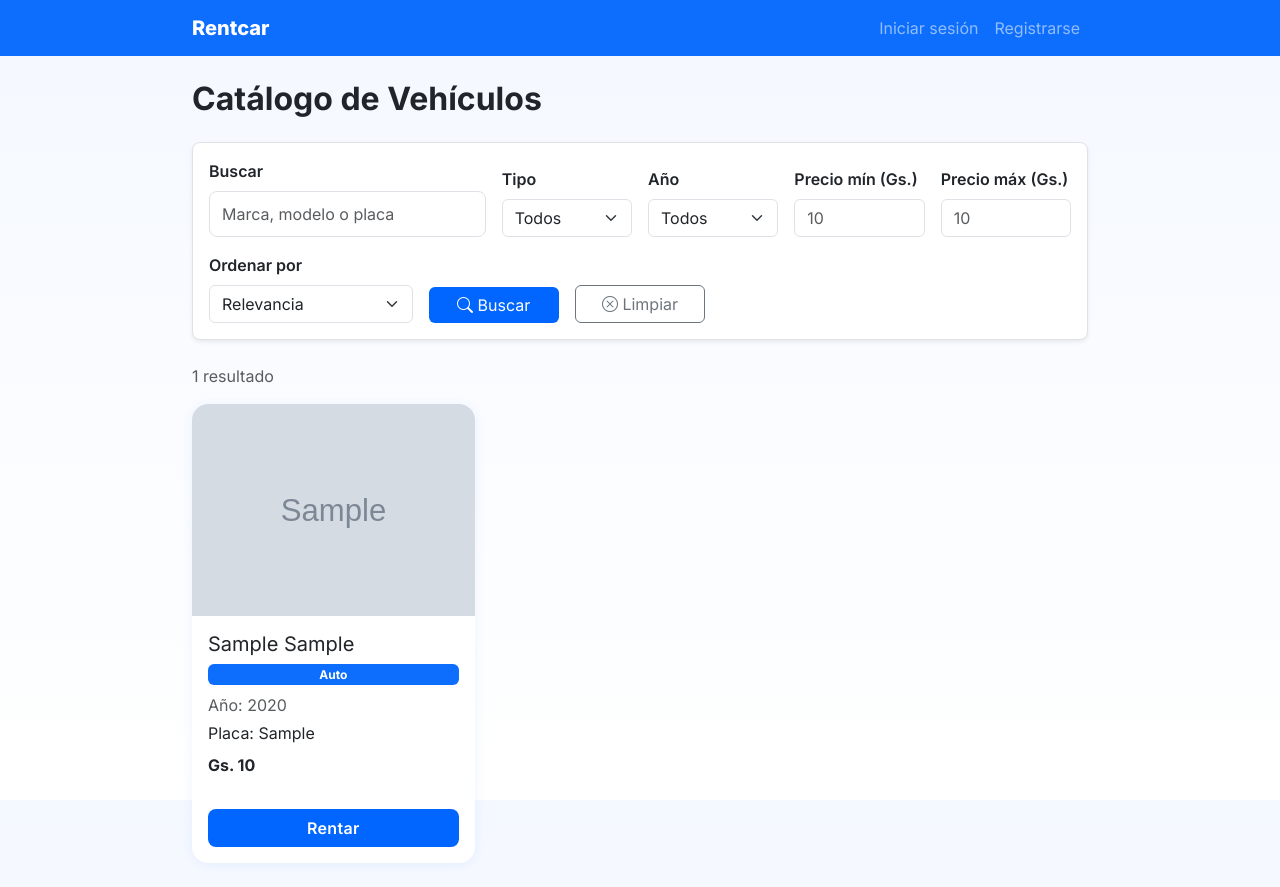
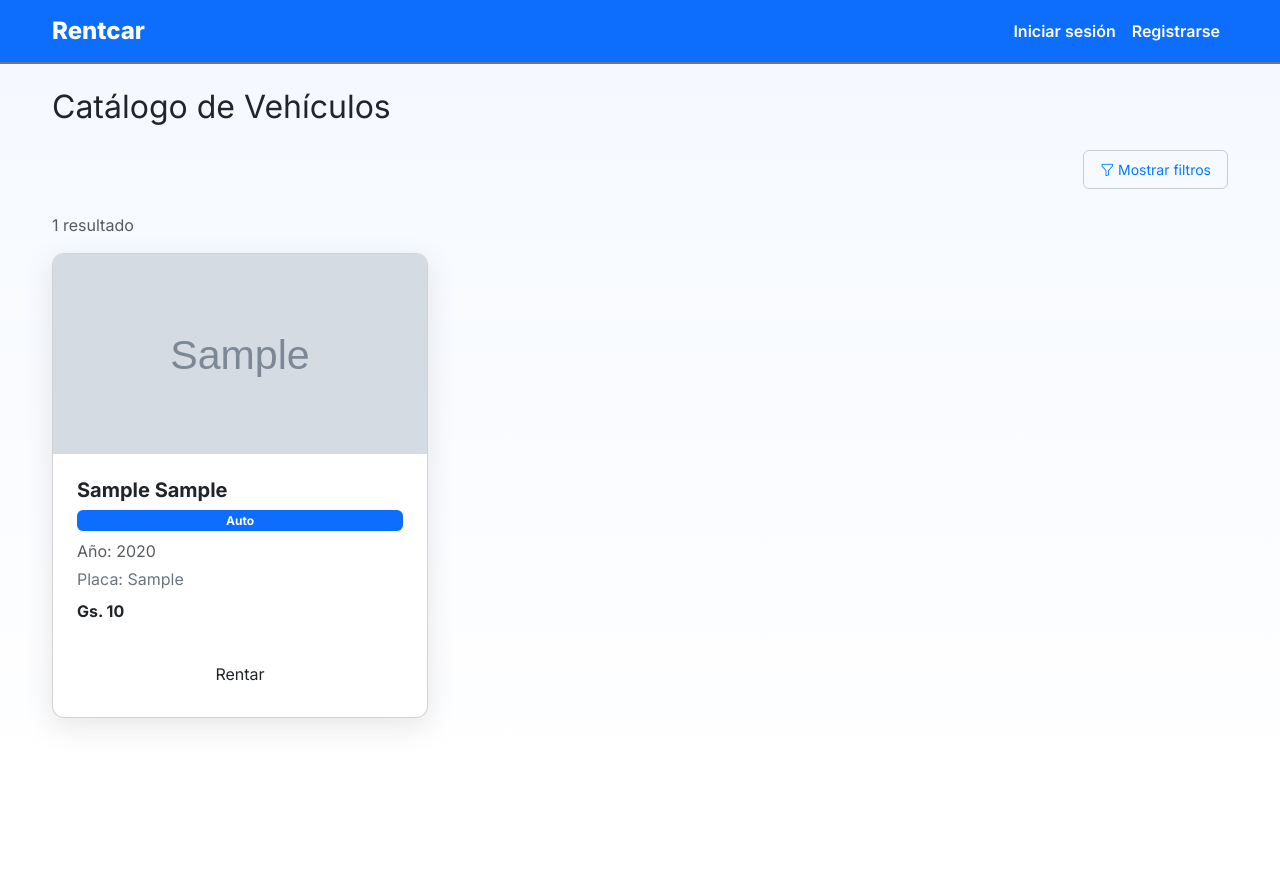
Before and after one commit to Marcko4/Rentcar-Proyecto, a Django app: page / in a window 1280 px wide. After the commit the page ends 727 px from the top, so only its background shows below. Run offline with Django 4.2, Linux system fonts and the light colour scheme; tables that the repository leaves empty hold one stand-in row (values such as "Sample post"); grey boxes marked "Sample" are stand-in pictures.

Commit message:
Adding CSS

```diff
--- a/static/css/style.css
+++ b/static/css/style.css
@@ -1,76 +1,268 @@
-/* Efecto hover para tarjetas de autos */
-.car-card {
-  transition: transform 0.18s cubic-bezier(.4,1.3,.6,1), box-shadow 0.18s cubic-bezier(.4,1.3,.6,1);
-  box-shadow: 0 2px 12px rgba(0,102,255,0.07);
-  border-radius: 16px;
+/* Variables de color */
+:root {
+  --primary: #0066ff;
+  --secondary: #ff7043;
+  --muted: #6c757d;
+  --light-bg: #f8f9fa;
+  --dark-bg: #212529;
+  --border-radius: 12px;
+}
+
+/* Estilos globales */
+html, body {
+  height: 100%;
+  margin: 0;
+  font-family: 'Inter', system-ui, -apple-system, 'Segoe UI', Roboto, 'Helvetica Neue', Arial;
+  background: linear-gradient(180deg, #f4f8ff 0%, #ffffff 100%);
+  color: var(--dark-bg);
+  font-size: 1rem;
+}
+
+a {
+  text-decoration: none;
+}
+
+.container {
+  max-width: 1200px;
+  margin: auto;
+}
+
+/* Navbar */
+.navbar {
+  border-bottom: 2px solid var(--muted);
+}
+
+.navbar-brand {
+  font-weight: 800;
+  font-size: 1.5rem;
+}
+
+.navbar-nav .nav-link {
+  font-weight: 600;
+  font-size: 1rem;
+  color: white;
+}
+
+.navbar-nav .nav-link:hover {
+  color: #fff !important;
+  background-color: #0056b3;
+  border-radius: 0.5rem;
+  transition: background-color 0.3s ease-in-out;
+}
+
+/* Estilo para el botón de "Cerrar sesión" */
+.navbar-nav .nav-item form button {
+  font-weight: 600;
+  font-size: 1rem;
+  color: white;
+  background-color: transparent;
+  border: 2px solid #ffffff;
+  border-radius: 0.5rem;
+  padding: 0.5rem 1rem;
+  transition: background-color 0.3s ease-in-out, border-color 0.3s ease-in-out;
+}
+
+/* Estilo al pasar el mouse por encima */
+.navbar-nav .nav-item form button:hover {
+  color: white;
+  background-color: #0056b3;
+  border-color: #004085;
+}
+
+/* Estilos de botones */
+.btn-primary {
+  background: var(--primary);
   border: none;
+  transition: background 0.2s ease-in-out;
+}
+
+.btn-primary:hover {
+  background: #004bb5;
+}
+
+.btn-outline-primary {
+  border-color: var(--primary);
+  color: var(--primary);
+}
+
+.btn-outline-primary:hover {
+  background: var(--primary);
+  color: #fff;
+}
+
+.btn:hover {
+  transition: transform 0.3s ease-in-out;
+  transform: scale(1.05);
+}
+
+
+/* Barra de filtros */
+form.bg-white.border.rounded-3.p-3.shadow-sm {
+  background-color: #f8f9fa;
+  border: 1px solid #ddd;
+  padding: 0.5rem 1rem;
+  box-shadow: none;
+  max-width: 100%;
+  display: flex;
+  flex-wrap: wrap;
+  gap: 1rem;
+  justify-content: space-between;
+}
+
+/* Campos de filtro */
+.form-control, .form-select {
+  font-size: 0.875rem;         /* Reducir tamaño de la fuente */
+  padding: 0.5rem;            /* Reducir padding */
+  border-radius: 0.375rem;    /* Bordes redondeados */
+  border: 1px solid #ccc;     /* Borde suave */
+  max-width: 200px;           /* Limitar el ancho máximo de los campos */
+  background-color: #fff;     /* Fondo blanco para los campos */
+}
+
+/* Botones de filtro */
+button[type="submit"], .btn-outline-secondary {
+  font-size: 0.875rem;
+  padding: 0.5rem 1rem;
+  border-radius: 0.375rem;
+  border: 1px solid #ccc;
+  background-color: transparent;
+  color: #007bff;
+  transition: background-color 0.3s ease, border-color 0.3s ease;
+}
+
+button[type="submit"]:hover, .btn-outline-secondary:hover {
+  background-color: #007bff;
+  color: white;
+  border-color: #0056b3;
+}
+
+/* Responsividad */
+@media (max-width: 576px) {
+  form.bg-white.border.rounded-3.p-3.shadow-sm {
+    flex-direction: column;
+    align-items: stretch;
+  }
+
+  .form-control, .form-select {
+    max-width: 100%;
+  }
+}
+
+
+/* Botones de filtro */
+button[type="submit"], .btn-outline-secondary {
+  font-size: 0.875rem;
+  padding: 0.5rem 1rem;
+  border-radius: 0.375rem;
+  border: 1px solid #ccc;
+  background-color: transparent;
+  color: #007bff;
+  transition: background-color 0.3s ease, border-color 0.3s ease;
+}
+
+button[type="submit"]:hover, .btn-outline-secondary:hover {
+  background-color: #007bff;
+  color: white;
+  border-color: #0056b3;
+}
+
+/* Etiquetas */
+.form-label {
+  font-weight: 600;
+  font-size: 0.875rem;
+  margin-bottom: 0.25rem;
+}
+
+/* Ajuste de las columnas para los filtros */
+.row.g-3.align-items-end {
+  margin-left: -1rem;
+  margin-right: -1rem;
+}
+
+.row.g-3.align-items-end .col-12,
+.row.g-3.align-items-end .col-md-2 {
+  padding-left: 1rem;
+  padding-right: 1rem;
+}
+
+/* Asegurar que las imágenes dentro de las tarjetas tengan el mismo tamaño */
+.card-img-top {
+  width: 100%;
+  height: 200px;
+  object-fit: cover;
+  object-position: center;
+}
+
+/* Ajuste de las tarjetas para mantener la consistencia en su diseño */
+.card {
+  border-radius: var(--border-radius);
+  box-shadow: 0 8px 30px rgba(0, 0, 0, 0.1);
   overflow: hidden;
 }
-.car-card:hover {
-  transform: translateY(-7px) scale(1.03);
-  box-shadow: 0 8px 32px rgba(0,102,255,0.18);
-  z-index: 2;
-}
-.car-card .btn-rent {
-  background: var(--primary);
-  color: #fff;
-  border-radius: 0.5rem;
-  font-weight: 600;
-  letter-spacing: 0.02em;
-  transition: background 0.15s;
-}
-.car-card .btn-rent:hover {
-  background: #004bb5;
-  color: #fff;
-}
-:root{
-  --primary:#0066ff;
-  --muted:#6c757d;
+
+.card-body {
+  padding: 1.5rem;
 }
 
-html,body{height:100%;}
-body{
-  font-family: 'Inter', system-ui, -apple-system, 'Segoe UI', Roboto, 'Helvetica Neue', Arial;
-  background: linear-gradient(180deg, #f4f8ff 0%, #ffffff 100%);
-  color:#212529;
+.card-title {
+  font-weight: 700;
+  font-size: 1.25rem;
 }
 
-.container{max-width:920px}
-
-.auth-card{
-  background: linear-gradient(180deg, rgba(255,255,255,0.9), rgba(255,255,255,0.95));
-  border-radius:14px;
-  overflow:hidden;
-  box-shadow: 0 12px 40px rgba(14,30,37,0.12);
-  align-items:stretch;
+.card-text {
+  color: var(--muted);
 }
 
-.auth-image{
-  width:42%;
-  min-height:320px;
-  background-image: linear-gradient(135deg, #0066ff 0%, #00b3ff 100%);
-  background-size:cover;
+/* Efecto de hover en las tarjetas */
+.card:hover {
+  box-shadow: 0 8px 40px rgba(0, 102, 255, 0.2);
+  transform: translateY(-5px);
 }
 
-.auth-body{width:58%}
-
-h2{font-weight:700}
-
-label{font-weight:600}
-
-input[type="text"], input[type="password"], input[type="email"]{
-  border-radius:8px;
-  padding:10px 12px;
+/* Filtros de búsqueda */
+.form-label {
+  font-weight: 600;
 }
 
-@media (max-width:767px){
-  .auth-card{flex-direction:column}
-  .auth-image{display:none}
-  .auth-body{width:100%}
+.form-control, .form-select {
+  border-radius: 8px;
+  padding: 0.75rem;
+  border: 1px solid #ddd;
 }
 
-.navbar-brand{font-weight:800}
+.form-control:focus, .form-select:focus {
+  border-color: var(--primary);
+  box-shadow: 0 0 5px rgba(0, 102, 255, 0.3);
+}
 
-.btn-primary{background:var(--primary);border:none}
+/* Responsividad */
+@media (max-width: 767px) {
+  .auth-card {
+    flex-direction: column;
+  }
+  .auth-image {
+    display: none;
+  }
+  .auth-body {
+    width: 100%;
+  }
+  .navbar-nav {
+    margin-top: 10px;
+  }
+}
 
-form.bg-white.border.rounded-3.p-3.shadow-sm { backdrop-filter: blur(4px); }
+@media (max-width: 576px) {
+  .container {
+    padding: 0 15px;
+  }
+}
+
+#applied-filters span {
+  font-size: 0.875rem;
+  padding: 0.25rem 0.5rem;
+  background-color: #f0f0f0;
+  border-radius: 0.375rem;
+  border: 1px solid #ddd;
+  margin-right: 0.5rem;
+  margin-bottom: 0.5rem;
+}
--- a/templates/rentals/base.html
+++ b/templates/rentals/base.html
@@ -64,6 +64,19 @@
     </main>
 
     <script src="https://cdn.jsdelivr.net/npm/bootstrap@5.3.2/dist/js/bootstrap.bundle.min.js"></script>
+
+    <script>
+      document.getElementById("toggle-filters").addEventListener("click", function() {
+        var filtersContainer = document.getElementById("filters-container");
+        if (filtersContainer.style.display === "none" || filtersContainer.style.display === "") {
+          filtersContainer.style.display = "block";
+          this.innerHTML = "Ocultar filtros";
+        } else {
+          filtersContainer.style.display = "none";
+          this.innerHTML = "Mostrar filtros";
+        }
+      });
+    </script>
     {% block extra_scripts %}{% endblock %}
   </body>
 </html>
--- a/templates/rentals/home.html
+++ b/templates/rentals/home.html
@@ -5,16 +5,39 @@
   <h2 class="mb-4">Catálogo de Vehículos</h2>
 
   <!-- Barra de filtros -->
-  <form method="get" class="bg-white border rounded-3 p-3 shadow-sm mb-4">
-    <div class="row g-3 align-items-end">
-      <div class="col-12 col-md-4">
+  <div class="d-flex justify-content-between align-items-center mb-4">
+    <div class="d-flex flex-wrap gap-2" id="applied-filters">
+      {% if filters.q %}
+        <span class="badge bg-light text-dark">{{ filters.q }}</span>
+      {% endif %}
+      {% if filters.type %}
+        <span class="badge bg-light text-dark">{{ filters.type }}</span>
+      {% endif %}
+      {% if filters.year %}
+        <span class="badge bg-light text-dark">{{ filters.year }}</span>
+      {% endif %}
+      {% if filters.min_price %}
+        <span class="badge bg-light text-dark">{{ filters.min_price }} Gs.</span>
+      {% endif %}
+      {% if filters.max_price %}
+        <span class="badge bg-light text-dark">{{ filters.max_price }} Gs.</span>
+      {% endif %}
+    </div>
+    <button class="btn btn-outline-secondary btn-sm" id="toggle-filters">
+      <i class="bi bi-funnel"></i> Mostrar filtros
+    </button>
+  </div>
+
+  <div class="filters-container mb-4" id="filters-container" style="display: none;">
+    <form method="get" class="bg-white border rounded-3 p-3 shadow-sm d-flex flex-wrap gap-3">
+      <div class="col-md-3">
         <label class="form-label">Buscar</label>
-        <input type="text" name="q" value="{{ filters.q }}" class="form-control" placeholder="Marca, modelo o placa">
+        <input type="text" name="q" value="{{ filters.q }}" class="form-control form-control-sm" placeholder="Marca, modelo o placa">
       </div>
 
-      <div class="col-6 col-md-2">
+      <div class="col-md-2">
         <label class="form-label">Tipo</label>
-        <select name="type" class="form-select">
+        <select name="type" class="form-select form-select-sm">
           <option value="">Todos</option>
           {% for value,label in categories %}
             <option value="{{ value }}" {% if filters.type == value %}selected{% endif %}>{{ label }}</option>
@@ -22,50 +45,46 @@
         </select>
       </div>
 
-      <div class="col-6 col-md-2">
+      <div class="col-md-2">
         <label class="form-label">Año</label>
-        <select name="year" class="form-select">
+        <select name="year" class="form-select form-select-sm">
           <option value="">Todos</option>
           {% for y in years %}
-            {% if y %}
-              <option value="{{ y }}" {% if filters.year|stringformat:"s" == y|stringformat:"s" %}selected{% endif %}>{{ y }}</option>
-            {% endif %}
+            <option value="{{ y }}" {% if filters.year == y %}selected{% endif %}>{{ y }}</option>
           {% endfor %}
         </select>
       </div>
 
-      <div class="col-6 col-md-2">
-        <label class="form-label">Precio mín (Gs.)</label>
-        <input type="number" name="min_price" class="form-control" value="{{ filters.min_price }}" min="0" step="10000" placeholder="{{ price_bounds.min|intcomma }}">
+      <div class="col-md-2">
+        <label class="form-label">Precio mín</label>
+        <input type="number" name="min_price" value="{{ filters.min_price }}" class="form-control form-control-sm" min="0" placeholder="10,000">
       </div>
 
-      <div class="col-6 col-md-2">
-        <label class="form-label">Precio máx (Gs.)</label>
-        <input type="number" name="max_price" class="form-control" value="{{ filters.max_price }}" min="0" step="10000" placeholder="{{ price_bounds.max|intcomma }}">
+      <div class="col-md-2">
+        <label class="form-label">Precio máx</label>
+        <input type="number" name="max_price" value="{{ filters.max_price }}" class="form-control form-control-sm" min="0" placeholder="400,000">
       </div>
 
-      <div class="col-12 col-md-3">
+      <div class="col-md-3">
         <label class="form-label">Ordenar por</label>
-        <select name="sort" class="form-select" onchange="this.form.submit()">
+        <select name="sort" class="form-select form-select-sm">
           <option value="">Relevancia</option>
-          <option value="price_asc"  {% if filters.sort == 'price_asc'  %}selected{% endif %}>Precio: menor a mayor</option>
+          <option value="price_asc" {% if filters.sort == 'price_asc' %}selected{% endif %}>Precio: menor a mayor</option>
           <option value="price_desc" {% if filters.sort == 'price_desc' %}selected{% endif %}>Precio: mayor a menor</option>
-          <option value="year_desc"  {% if filters.sort == 'year_desc'  %}selected{% endif %}>Año: más nuevo</option>
-          <option value="year_asc"   {% if filters.sort == 'year_asc'   %}selected{% endif %}>Año: más viejo</option>
+          <option value="year_desc" {% if filters.sort == 'year_desc' %}selected{% endif %}>Año: más nuevo</option>
+          <option value="year_asc" {% if filters.sort == 'year_asc' %}selected{% endif %}>Año: más viejo</option>
         </select>
       </div>
 
       <div class="col-6 col-md-2">
-        <button class="btn btn-primary w-100" type="submit"><i class="bi bi-search"></i> Buscar</button>
+        <button class="btn btn-primary btn-sm" type="submit"><i class="bi bi-search"></i> Buscar</button>
       </div>
 
       <div class="col-6 col-md-2">
-        <a href="{% url 'rentals:home' %}" class="btn btn-outline-secondary w-100">
-          <i class="bi bi-x-circle"></i> Limpiar
-        </a>
+        <a href="{% url 'rentals:home' %}" class="btn btn-outline-secondary btn-sm"><i class="bi bi-x-circle"></i> Limpiar</a>
       </div>
-    </div>
-  </form>
+    </form>
+  </div>
 
   {% if vehicles %}
     <p class="text-muted mb-3">{{ vehicles|length }} resultado{{ vehicles|length|pluralize:"s" }}</p>
@@ -77,16 +96,16 @@
         <div class="card car-card h-100">
           {% if v.image %}
             {% with 'images/'|add:v.image as imgpath %}
-              <img src="{% static imgpath %}" class="card-img-top" alt="{{ v }}">
+              <img src="{% static imgpath %}" class="card-img-top" alt="{{ v }}"/>
             {% endwith %}
           {% else %}
-            <img src="{% static 'images/car1.svg' %}" class="card-img-top" alt="{{ v }}">
+            <img src="{% static 'images/car1.svg' %}" class="card-img-top" alt="{{ v }}"/>
           {% endif %}
-
-
           <div class="card-body d-flex flex-column">
             <h5 class="card-title">{{ v.make }} {{ v.model }}</h5>
-            {% if v.category %}<span class="badge text-bg-primary mb-2">{{ v.get_category_display }}</span>{% endif %}
+            {% if v.category %}
+              <span class="badge text-bg-primary mb-2">{{ v.get_category_display }}</span>
+            {% endif %}
             <p class="card-text text-muted mb-1">Año: {{ v.year }}</p>
             <p class="card-text mb-2">Placa: {{ v.plate }}</p>
             <p class="mt-auto fw-bold">Gs. {{ v.price|intcomma }}</p>
```
Also changed, not shown: static/css/login.css (+37 -8 lines), static/css/register.css (+32 -8 lines). Lines whose indentation alone changed are shown as unchanged.
